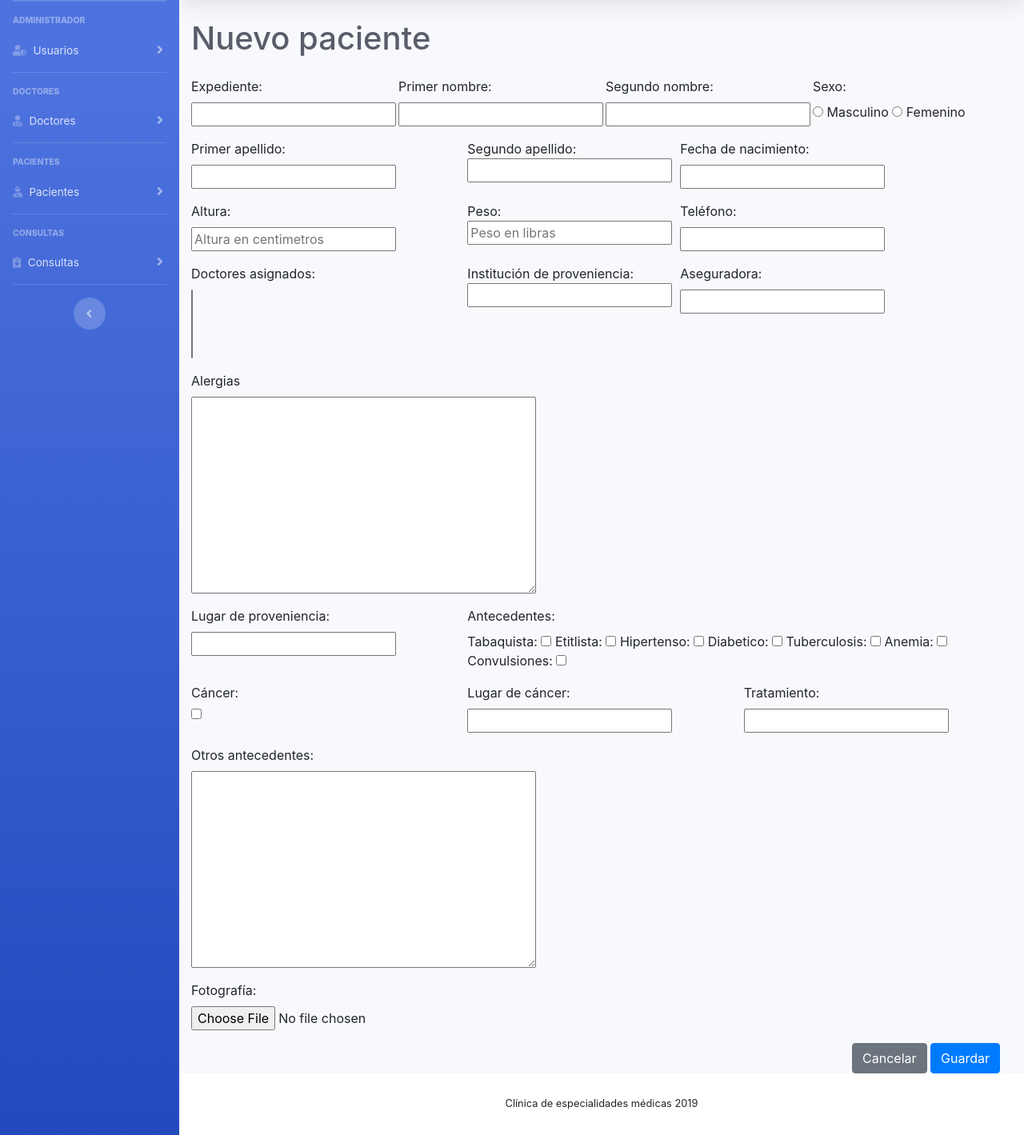
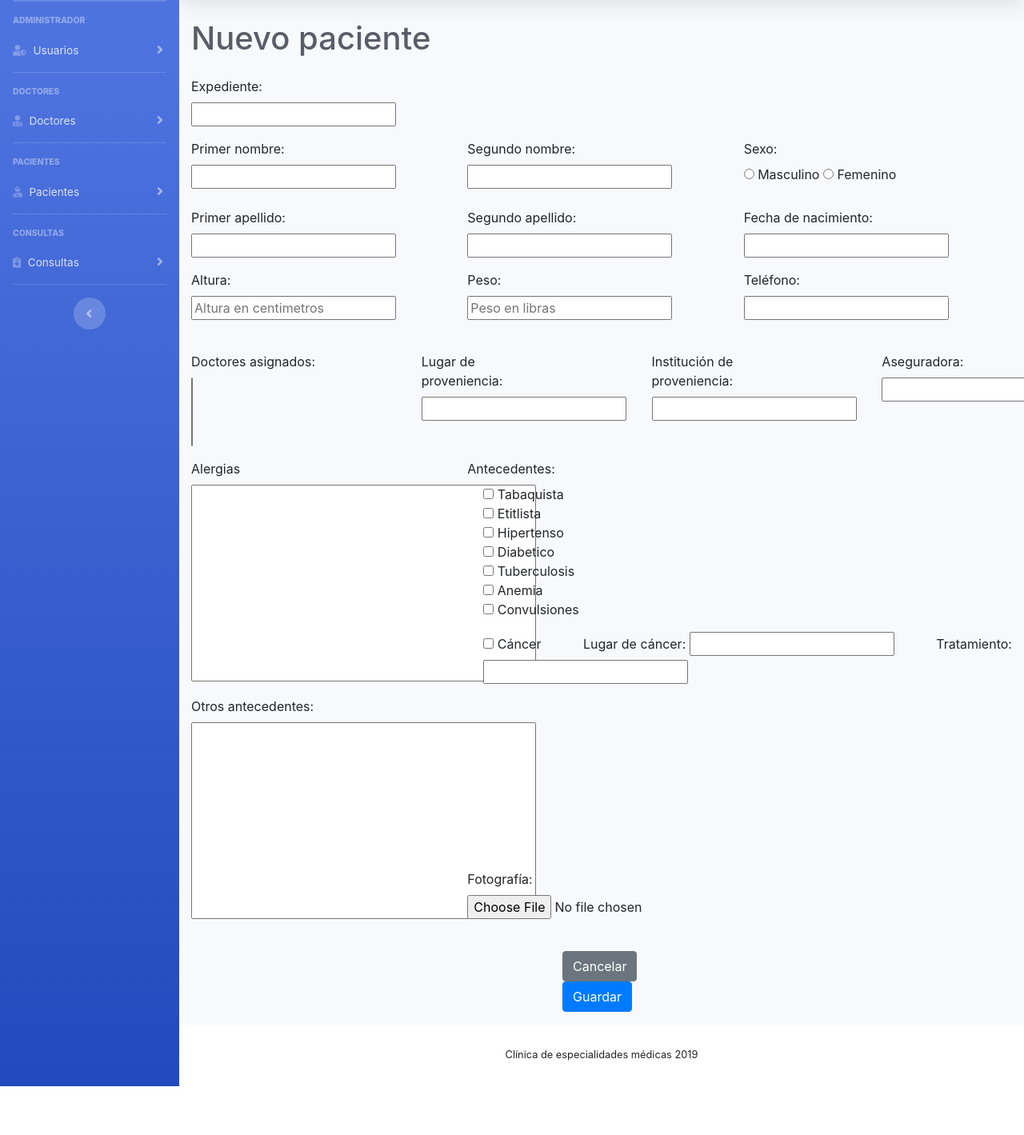
Before and after one commit to lfelipeserrano/SistemaEspecialidadesMedicas, a Django app: page /paciente/nuevo/ in a window 1280 px wide. Shown: the part 70-1489 px from the top of the page at 80% size. After the commit the page ends 1428 px from the top, so only its background shows below. Run offline with Django 3.2, Linux system fonts and the light colour scheme; the visitor is signed in with stand-in values (Sample User, id 1); data that the repository does not hold is empty; some libraries are stand-ins or nearby versions.

Commit message:
Ordenando Formulario de Paciente

```diff
--- a/templates/pacienteNuevo.html
+++ b/templates/pacienteNuevo.html
@@ -4,57 +4,64 @@
 {{ form.media }}
     <h1 class="h1 mb-4 text-gray-800">Nuevo paciente</h1>
     <form method="post" enctype="multipart/form-data">{% csrf_token %}
-        <div class="form-row">
-            <div class="form-group col-md-3">
-                <label for="">Expediente:</label>
-                <br>
-                {{ form.expediente }}
+        <div class="form-row form-group ">
+            <div class="col">
+                <label for="">Expediente:</label><br>
+
+                {{ form.expediente }}<!--DEBE AUTOGENERARSE-->
             </div>
-            <div class="form-group col-md-3">
+        </div>
+
+        <div class="form-row form-group mt-2">
+            <div class="col-4">
                 <label for="">Primer nombre:</label>
                 <br>
                 {{ form.primerNombrePaciente }}
                 {{form.primerNombrePaciente.errors}}
             </div>
-            <div class="form-group col-md-3">
+            <div class="col-4">
                 <label for="">Segundo nombre:</label>
                 <br>
                 {{ form.segundoNombrePaciente }}
                 {{form.segundoNombrePaciente.errors}}
             </div>
-            <div class="form-group col-md-3">
+            <div class="col-4">
                 <label for="">Sexo:</label>
                 <br>
                 <input type="radio" name="sexo" value="True" required> Masculino
                 <input type="radio" name="sexo" value="False"> Femenino
             </div>
         </div>
-        <div class="form-row">
-            <div class="form-group col-md-4">
+
+
+
+        <div class="form-row form-group mt-4">
+            <div class=" col-md-4">
                 <label for="">Primer apellido:</label>
                 <br>
                 {{ form.primerApellidoPaciente }}
                 {{form.primerApellidoPaciente.errors}}
             </div>
-            <div class="form-group col-md-4>
+            <div class="col-md-4">
                 <label for="">Segundo apellido:</label>
                 <br>
                 {{ form.segundoApellidoPaciente }}
                 {{form.segundoApellidoPaciente.errors}}
             </div>
-            <div class="form-group col-md-4">
+            <div class="col-md-4">
                 <label for="">Fecha de nacimiento:</label>
                 <br>
                 {{ form.fechaNacimientoPaciente }}
             </div>
         </div>
+
         <div class="form-row">
                 <div class="form-group col-md-4">
                     <label for="">Altura:</label>
                     <br>
                     {{ form.alturaPaciente }}
                 </div>
-            <div class="form-group col-md-4>
+                <div class="form-group col-md-4">
                     <label for="">Peso:</label>
                     <br>
                     {{ form.pesoPaciente }}
@@ -63,89 +70,115 @@
                     <label for="">Teléfono:</label>
                     <br>
                     {{ form.telefonoPaciente }}
-                {{form.telefonoPaciente.errors}}
                 </div>
             </div>
-        <div class="form-row">
-            <div class="form-group col-md-4">
+
+        <div class="form-row mt-4  justify-content-between">
+            <div class="form-group col-md-2">
                 <label for="">Doctores asignados:</label>
                 <br>
                 {{ form.doctores }}
             </div>
-            <div class="form-group col-md-4>
+            <div class="form-group col-md-2">
+                    <label for="">Lugar de proveniencia:</label>
+                    <br>
+                    {{ form.lugarProveniencia }}
+            </div>
+
+            <div class="form-group col-md-2">
                 <label for="">Institución de proveniencia:</label>
                 <br>
                 {{ form.institucion }}
             </div>
-            <div class="form-group col-md-4">
+            <div class="form-group col-md-2">
                 <label for="">Aseguradora:</label>
                 <br>
                 {{ form.aseguradora }}
             </div>
         </div>
-        <div class="form-row">
-            <div class="form-group col-md-12">
+
+        <div class="form-row form-group">
+            <div class="col-4">
                 <label for="">Alergias</label>
                 <br>
                 {{ form.alergias }}
             </div>
+
+            <div class="col-8">
+                    <label for="">Antecedentes:</label>
+                    <br>
+                    <div class="form-check">
+                        <label class="form-check-label ">
+                            {{ form.tabquista }} Tabaquista
+                        </label>
                     </div>
+                    <div class="form-check">
+                        <label class="form-check-label ">
+                            {{ form.etilista }} Etitlista
+                        </label>
+                    </div>
+
+                    <div class="form-check">
+                        <label class="form-check-label ">
+                            {{ form.hipertenso }} Hipertenso
+                        </label>
+                    </div>
+                    <div class="form-check">
+                        <label class="form-check-label ">
+                            {{ form.diabetico }} Diabetico
+                        </label>
+                    </div>
+                    <div class="form-check">
+                        <label class="form-check-label ">
+                            {{ form.tuberculosis }} Tuberculosis
+                        </label>
+                    </div>
+
+                    <div class="form-check">
+                        <label class="form-check-label ">
+                            {{ form.anemia }} Anemia
+                        </label>
+                    </div>
+
+                    <div class="form-check">
+                        <label class="form-check-label ">
+                            {{ form.convulsiones }} Convulsiones
+                        </label>
+                    </div>
+
+                        <div class="form-check mt-3">
+                            <label class="form-check-label ">
+                                {{ form.cancer }} Cáncer
+                            </label>
+
+                            <label class="ml-5">Lugar de cáncer:</label>
+                            {{ form.lugarCancer }}
+
+                            <label class="ml-5">Tratamiento:</label>
+                            {{ form.tratamientoCancer }}
+                        </div>
+
+
+            </div>
+        </div>
+
+
         <div class="form-row">
             <div class="form-group col-md-4">
-                <label for="">Lugar de proveniencia:</label>
-                <br>
-                {{ form.lugarProveniencia }}
-            </div>
-            <div class="form-group col-md-8">
-                <label for="">Antecedentes:</label>
-                <br>
-                Tabaquista:
-                {{ form.tabquista }}
-                Etitlista:
-                {{ form.etilista }}
-                Hipertenso:
-                {{ form.hipertenso }}
-                Diabetico:
-                {{ form.diabetico }}
-                Tuberculosis:
-                {{ form.tuberculosis }}
-                Anemia:
-                {{ form.anemia }}
-                Convulsiones:
-                {{ form.convulsiones }}
-            </div>
-        </div>
-        <div class="form-row">
-            <div class="form-group col-md-4">
-                <label for="">Cáncer:</label>
-                <br>
-                {{ form.cancer }}
-            </div>
-            <div class="form-group col-md-4">
-                <label for="">Lugar de cáncer:</label>
-                <br>
-                {{ form.lugarCancer }}
-            </div>
-            <div class="form-group col-md-4">
-                <label for="">Tratamiento:</label>
-                <br>
-                {{ form.tratamientoCancer }}
-            </div>
-        </div>
-        <div class="form-row">
-            <div class="form-group col-md-12">
                 <label for="">Otros antecedentes:</label>
                 <br>
                 {{ form.antecedentes }}
             </div>
-        </div>
-        <div class="form-group">
+
+            <div class="form-group col-4  align-self-end">
                 <label>Fotografía:</label>
                 <br>
                 {{ form.fotografiaPaciente }}
             </div>
-        <div class="col-md-12">
-            <div class="float-right">
+        </div>
+
+        <div class="row justify-content-center mt-4">
+            <div class="col-md-2 ml-5">
                     <a href="{% url 'pacientes' %}" class="btn btn-secondary">Cancelar</a>
                     <input type="submit" value="Guardar" class="btn btn-primary">
             </div>
```
Also changed, not shown: templates/pacienteEditar.html (+87 -48 lines), 2 other files. Lines whose indentation alone changed are shown as unchanged.
